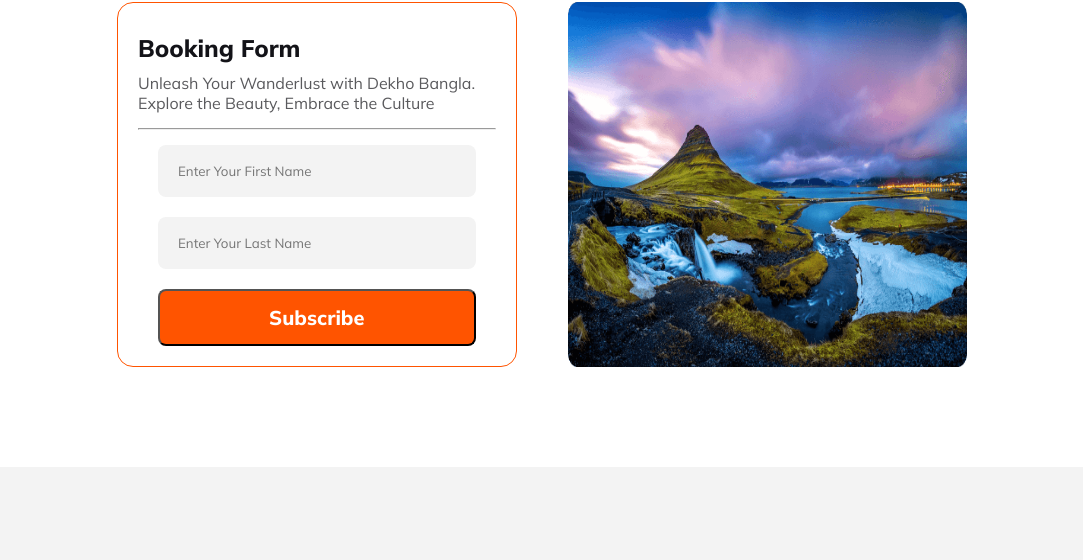
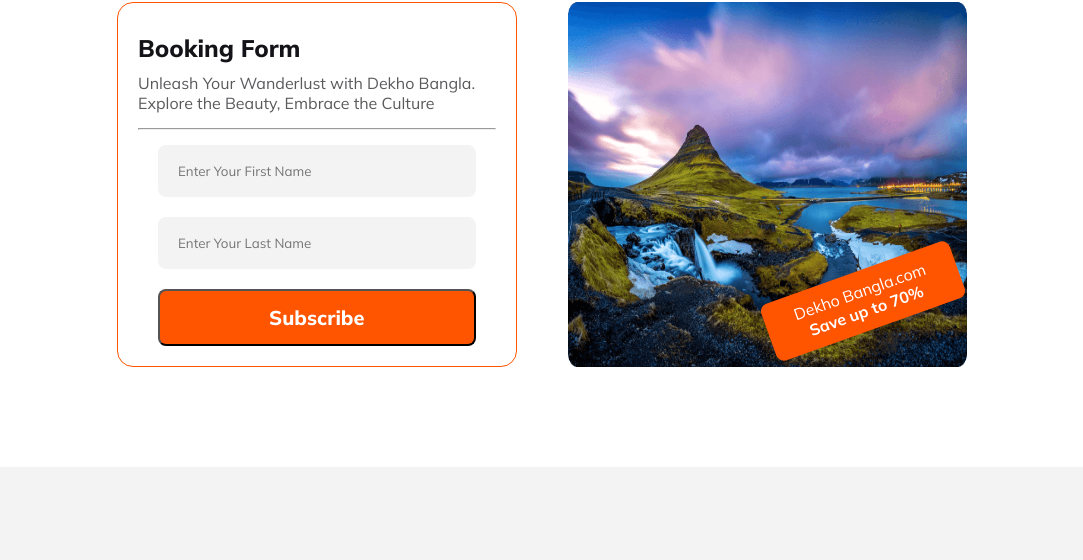
Before and after one commit to Farhad2590/2nd-Assignment, a plain HTML site: page index.html in a window 1280 px wide. Shown: the part 5161-5721 px from the top of the page, without its empty margins (98-1181 px from the left). Drawn offline with Linux system fonts and the light colour scheme.

Commit message:
Save 70%buttone updated

```diff
--- a/index.html
+++ b/index.html
@@ -278,6 +278,10 @@
             </div>
             <div class="from-image-container">
                 <img src="./images/rectangle-80.png" alt="" srcset="">
+                <div class="save-up-badge">
+                    <p>Dekho Bangla.com</p>
+                    <h4>Save up to 70%</h4>
+                </div>
             </div>
         </section>
         <!-- /* Newsletter section ends here  */  -->
--- a/styles/style.css
+++ b/styles/style.css
@@ -488,7 +488,18 @@ nav {
     height: 100%;
 }
 
-
+.save-up-badge{
+    border-radius: 8px;
+    background: #FF5400;;
+    color: #FFF;
+    width: 200px;
+    padding: 10px;
+    text-align: center;
+    position: relative;
+    transform: rotate(-19.628deg);
+    bottom: 100px;
+    left: 195px;
+}
 /* Newsletter section ends here  */
 footer {
     background: rgba(19, 19, 24, 0.05);
```
